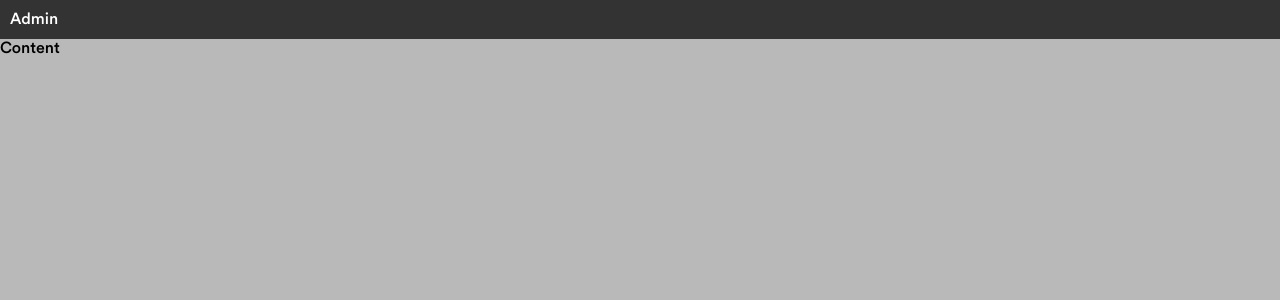
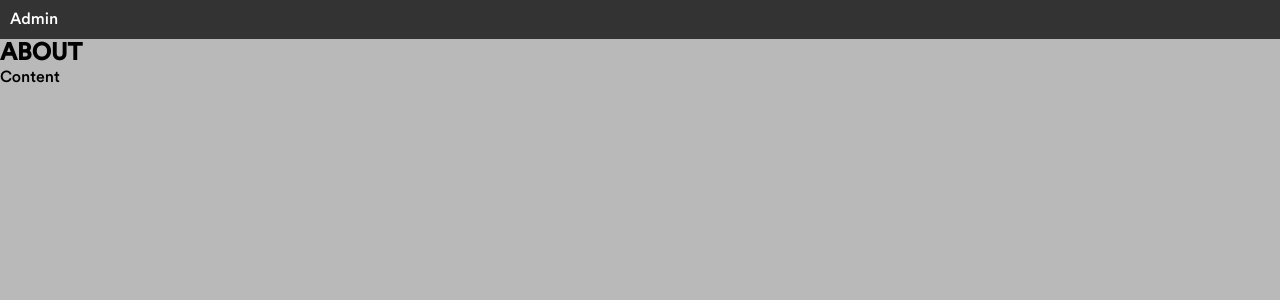
Before and after one commit to lorenzzzeu/CMSC-100-U1L-Project, a React (Vite) app: page /explore in a window 1280 px wide. Shown: the top 300 px of the page. Built offline with nearby package versions, Linux system fonts and the light colour scheme.

Commit message:
chore: commented few lines

```diff
--- a/src/index.css
+++ b/src/index.css
@@ -59,7 +59,7 @@ nav a:hover {
   flex-direction: column;
   flex-wrap: wrap;
   width: 80%;
-  min-height: 94.5vh;
+  min-height: 100vh;
   justify-content: center;
   padding: 0px 80px 0px 80px;
   text-shadow: 2px 2px 10px black;
@@ -162,7 +162,7 @@ form > button:hover{
   align-items: center;
   background-image: url('img/farmers-bg.png');
   background-size: cover;
-  min-height: 94.5vh;
+  min-height: 100vh;
 }
 
 .register-card{
--- a/src/main.jsx
+++ b/src/main.jsx
@@ -25,8 +25,8 @@ const router = createBrowserRouter([
     { path: 'register', element: <Register /> },
     { path: 'explore', element: <Explore /> }
   ]},
-  {path: '/customer-page', element: <CustomerPage />, children: [
-    { path: '/customer-page', element: <CustomerHome />},
+  {path: '/customer-page', element: <CustomerHome />, children: [
+    { path: '/customer-page', element: <CustomerPage />},
     { path: 'product-list', element: <ProductList /> },
     { path: 'shopping-cart', element: <ShoppingCart /> },
     { path: 'order-list', element: <OrderList/> },
--- a/src/pages/Customer/CustomerPage.jsx
+++ b/src/pages/Customer/CustomerPage.jsx
@@ -38,8 +38,9 @@ const CustomerPage = () => {
           </>
         ) : (
           <>
-            <Root/>
+          <Root/>
           </>
+
         ) }
     </nav>
     <Outlet />
--- a/src/pages/Explore.jsx
+++ b/src/pages/Explore.jsx
@@ -1,6 +1,9 @@
 export default function Explore(){
     return(
-        <div>
+        <div className="app-container">
+            <aside>
+                <h1>ABOUT</h1>
+            </aside>
             <p>Content</p>
         </div>
     );
```
